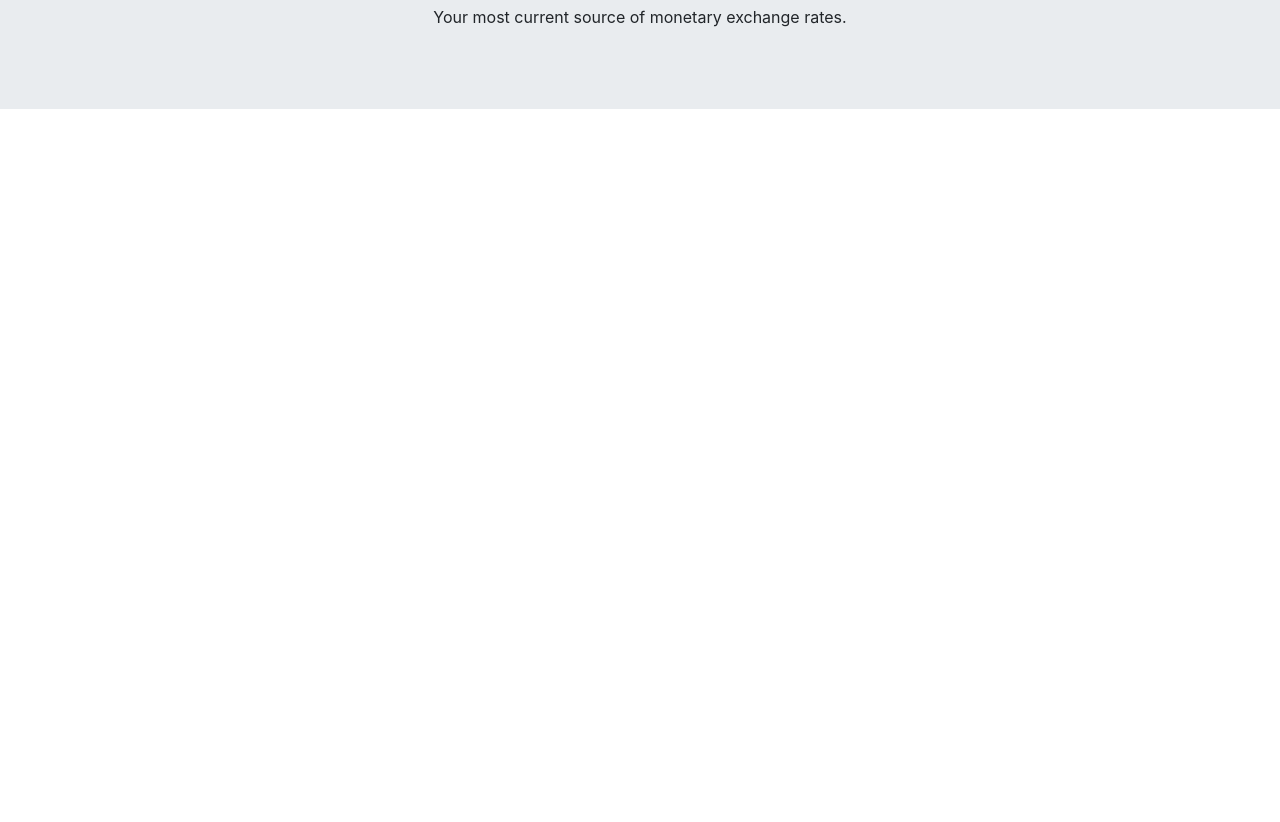
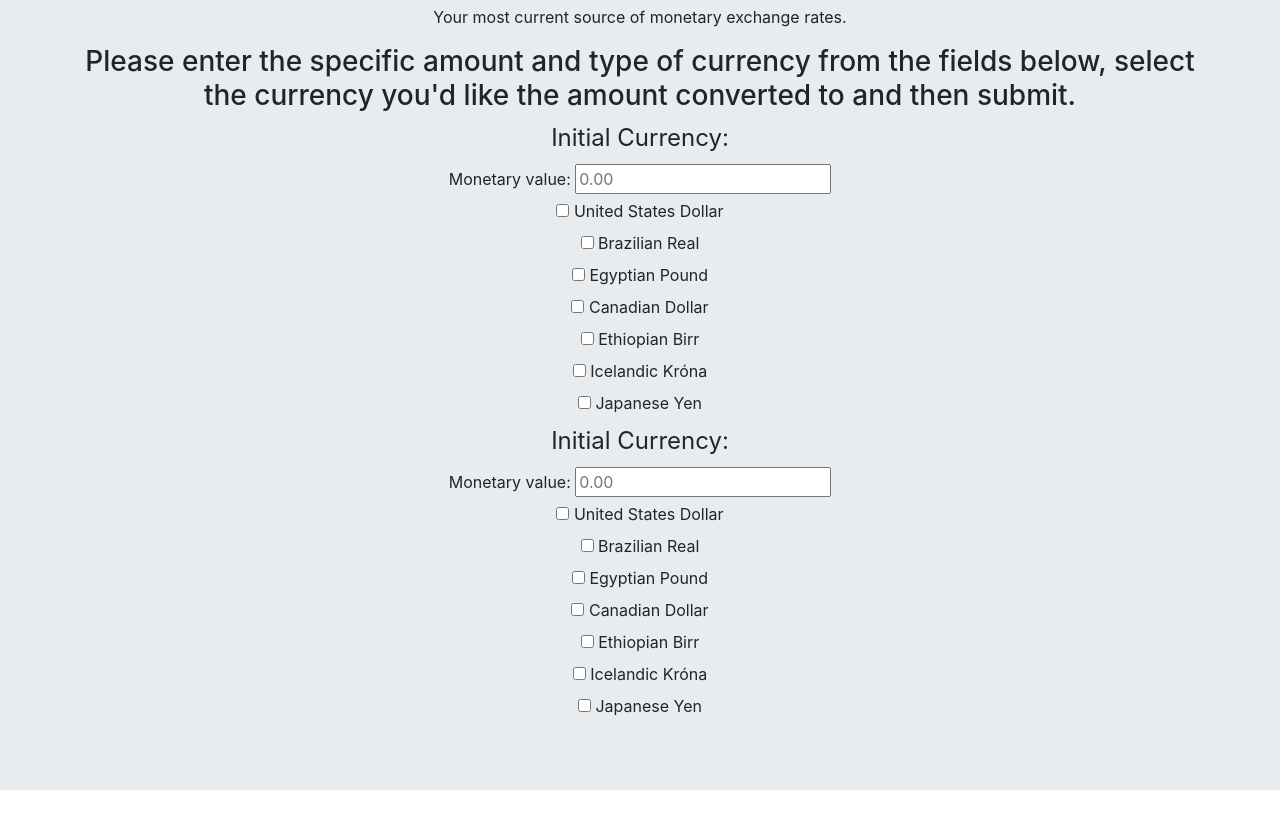
Before and after one commit to louieknolle/SilentStreamsCurrencyExchange, a website built with webpack: page src/index.html in a window 1280 px wide. Shown: the part 115-937 px from the top of the page. Before the commit the page ends 800 px from the top, so only its background shows below. Built offline with nearby package versions, Linux system fonts and the light colour scheme.

Commit message:
add checkboxes for currencies

```diff
--- a/src/index.html
+++ b/src/index.html
@@ -9,7 +9,74 @@
       <h1>Silent Streams Currency Exchange</h1>
       <p class="title">Your most current source of monetary exchange rates.</p>
     </div>
-
-
+  <div class="container">
+    <h3>Please enter the specific amount and type of currency from the fields below, select the currency you'd like the amount converted to and then submit.</h3>
+    <fieldset>
+      <label for="moneyValue">Monetary value:</label>
+      <input id="moneyValue" type="number" min="0" required  placeholder="0.00" >
+      <legend>Initial Currency:</legend>
+      <div>
+        <input type="checkbox" value="USD" name="currency">
+        <label for="USD">United States Dollar</label>
+      </div>
+      <div>
+        <input type="checkbox" value="BRL" name="currency">
+        <label for="BRL">Brazilian Real</label>
+      </div>
+      <div>
+        <input type="checkbox" value="EGP" name="currency">
+        <label for="EGP">Egyptian Pound</label>
+      </div>
+      <div>
+        <input type="checkbox" value="CAD" name="currency">
+        <label for="CAD">Canadian Dollar</label>
+      </div>
+      <div>
+        <input type="checkbox" value="ETB" name="currency">
+        <label for="ETB">	Ethiopian Birr</label>
+      </div>
+      <div>
+        <input type="checkbox" value="ISK" name="currency">
+        <label for="ISK">Icelandic Króna</label>
+      </div>
+      <div>
+        <input type="checkbox" value="JPY" name="currency">
+        <label for="JPY">Japanese Yen</label>
+      </div>
+    </fieldset>
+    <fieldset>
+      <label for="moneyValue">Monetary value:</label>
+      <input id="moneyValue" type="number" min="0" required  placeholder="0.00" >
+      <legend>Initial Currency:</legend>
+      <div>
+        <input type="checkbox" value="USD" name="currency">
+        <label for="USD">United States Dollar</label>
+      </div>
+      <div>
+        <input type="checkbox" value="BRL" name="currency">
+        <label for="BRL">Brazilian Real</label>
+      </div>
+      <div>
+        <input type="checkbox" value="EGP" name="currency">
+        <label for="EGP">Egyptian Pound</label>
+      </div>
+      <div>
+        <input type="checkbox" value="CAD" name="currency">
+        <label for="CAD">Canadian Dollar</label>
+      </div>
+      <div>
+        <input type="checkbox" value="ETB" name="currency">
+        <label for="ETB">	Ethiopian Birr</label>
+      </div>
+      <div>
+        <input type="checkbox" value="ISK" name="currency">
+        <label for="ISK">Icelandic Króna</label>
+      </div>
+      <div>
+        <input type="checkbox" value="JPY" name="currency">
+        <label for="JPY">Japanese Yen</label>
+      </div>
+    </fieldset>
+  </div>
 </body>
 </html>
```
